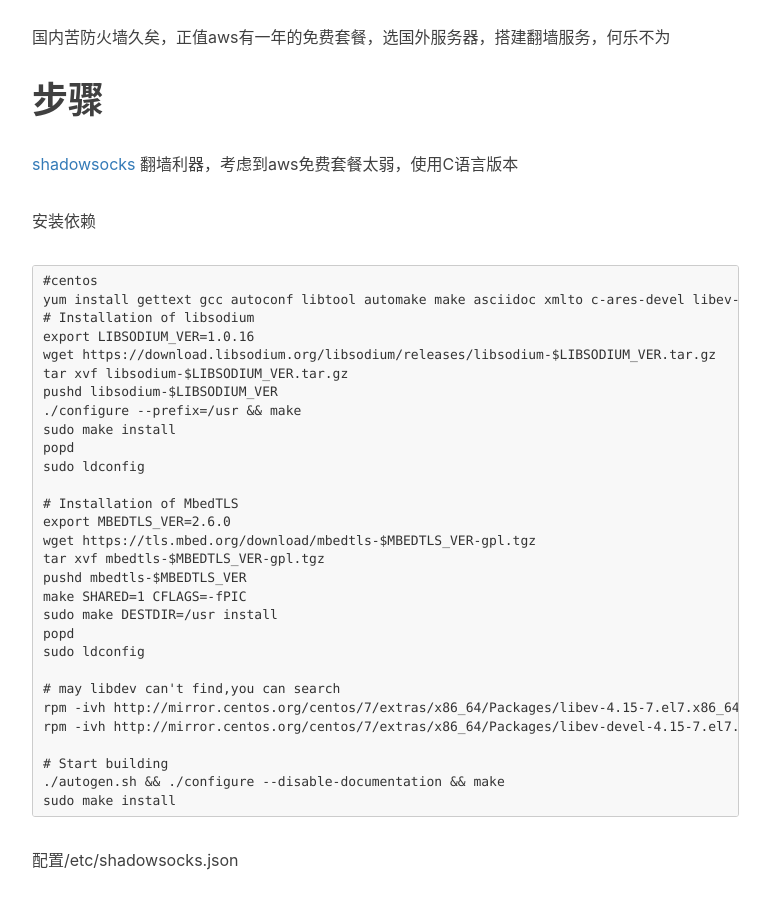
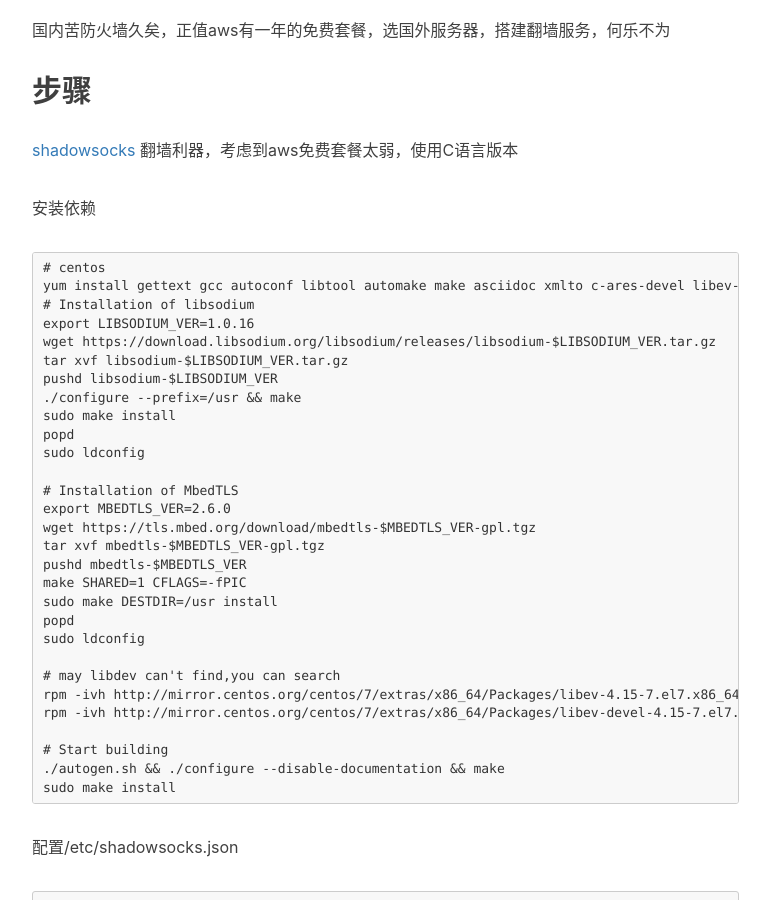
Before and after one commit to xzhangwwyu/xzhangwwyu.github.io, a Jekyll site: the page built from _posts/2019-01-30-vpn-build.markdown, in a window 1280 px wide and 900 px high, scrolled down 1034 px. Shown: the whole window, without its empty margins (233-1003 px from the left). Built offline with Jekyll 4.4.1, drawn with Linux system fonts in a browser that asks for light colours; nearby versions of some CDN libraries; comment, search, counter and statistics services are not loaded.

Commit message:
fix: for md #

````diff
--- a/_posts/2019-01-30-vpn-build.markdown
+++ b/_posts/2019-01-30-vpn-build.markdown
@@ -29,17 +29,17 @@
 ---
 
 
-# 背景
+## 背景
 
 国内苦防火墙久矣，正值aws有一年的免费套餐，选国外服务器，搭建翻墙服务，何乐不为
 
-# 步骤
+## 步骤
 [shadowsocks](https://github.com/shadowsocks/shadowsocks-libev) 翻墙利器，考虑到aws免费套餐太弱，使用C语言版本
 
 安装依赖
 
 ```
-#centos
+# centos
 yum install gettext gcc autoconf libtool automake make asciidoc xmlto c-ares-devel libev-devel
 # Installation of libsodium
 export LIBSODIUM_VER=1.0.16
@@ -103,7 +103,7 @@
 ```
 命令行使用shadowsocks，参考privoxy
 
-# 参考
+## 参考
 <lo>
 <li>https://github.com/shadowsocks/shadowsocks-libev
 <li>https://my.oschina.net/zk875/blog/853410
````
